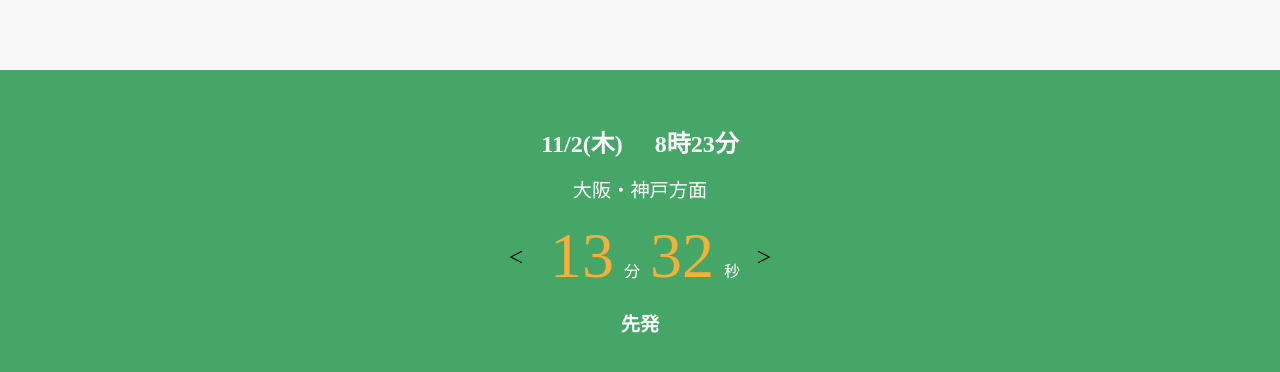
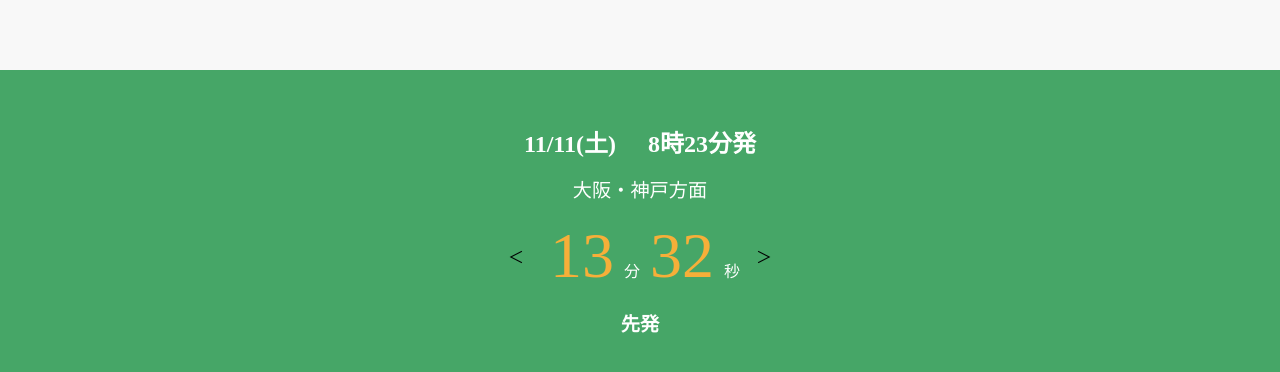
Before and after one commit to RikutoOgaki/teamapp, a Next.js app in the folder src/: page /Home in a window 1280 px wide. Shown: the part 410-782 px from the top of the page. Built offline with nearby package versions, Linux system fonts and the light colour scheme.

Commit message:
Home９割完成

```diff
--- /dev/null
+++ b/src/components/common/TimeClock.tsx
@@ -0,0 +1,54 @@
+import { useState, useEffect } from 'react'
+import style from '@/styles/components/common/timeclock.module.scss'
+import dayjs from 'dayjs'
+
+export function TimeClock() {
+
+    // カウントダウンタイマーの実装
+    // 0になったら、次発までの時間にしないといけない
+
+    // 現在の月、日、曜日を取得
+    const Month = dayjs().get('M') + 1
+    const Day = dayjs().get('D')
+    const week = dayjs().get('d')
+
+
+    const today = dayjs().unix();
+    console.log(today, Month, Day, week);
+
+
+
+    return (
+        <>
+            <div className={style.timeDown}>
+                <div className={style.dateTime}>
+                    {/* 電車が出発する日付と時間 */}
+                    <p>
+                        {Month}/{Day}
+                        ({week === 0 ? '日'
+                            : week === 1 ? '月'
+                                : week === 2 ? '火'
+                                    : week === 3 ? '水'
+                                        : week === 4 ? '木'
+                                            : week === 5 ? '金'
+                                                : week === 6 ? '土' : undefined})
+                    </p>
+                    <p>8時23分発</p>
+                </div>
+                <p className={style.text}>大阪・神戸方面</p>
+                <div className={style.timeClock}>
+                    {/* タイムダウンするロジックを作成する 現在時刻から発車するまでの時間を算出する */}
+                    <span>＜</span>
+                    <p>
+                        <span className={style.bold}>13</span>
+                        分
+                        <span className={style.bold}>32</span>
+                        秒
+                    </p>
+                    <span>＞</span>
+                </div>
+                <p className={style.textBold}>先発</p>
+            </div>
+        </>
+    )
+}
--- a/src/pages/Home/index.tsx
+++ b/src/pages/Home/index.tsx
@@ -1,5 +1,6 @@
 import { useState, useEffect } from 'react'
 import style from '@/styles/Home/index.module.scss'
+import { TimeClock } from '@/components/common/TimeClock'
 
 // 一番見るページになる
 
@@ -53,6 +54,8 @@ export default function Home() {
     const [flg, setFlg] = useState(false)
 
     // 今日の日付とその曜日を取得して、一致するweekの値を表示する
+    // 必要な値
+    // 現在時刻 電車の出発時間 カウントダウンタイマーの実装
 
 
     return (
@@ -99,15 +102,15 @@ export default function Home() {
                         </div>
                     </div>
                 </div>
-                <div className={style.timeDown}>
+                {/* <div className={style.timeDown}>
                     <div className={style.dateTime}>
-                        {/* 電車が出発する日付と時間 */}
+
                         <p>11/2(木)</p>
                         <p>8時23分</p>
                     </div>
                     <p className={style.text}>大阪・神戸方面</p>
                     <div className={style.timeClock}>
-                        {/* タイムダウンするロジックを作成する 現在時刻から発車するまでの時間を算出する */}
+
                         <span>＜</span>
                         <p>
                             <span className={style.bold}>13</span>
@@ -118,7 +121,9 @@ export default function Home() {
                         <span>＞</span>
                     </div>
                     <p className={style.textBold}>先発</p>
-                </div>
+                </div> */}
+
+                <TimeClock />
             </div>
         </>
     )
--- /dev/null
+++ b/src/styles/components/common/timeclock.module.scss
@@ -0,0 +1,50 @@
+.timeDown {
+    width: 100%;
+    height: 40vh;
+    background-color: #46A667;
+    display: flex;
+    justify-content: center;
+    align-items: center;
+    flex-direction: column;
+    gap: 1rem;
+
+    .dateTime {
+
+        display: flex;
+        gap: 2rem;
+
+        & p {
+            font-weight: bold;
+            font-size: 1.5rem;
+            color: #ffffff;
+
+        }
+    }
+
+    .text {
+        font-size: 1.2rem;
+        color: #ffffff;
+    }
+
+    .timeClock {
+        display: flex;
+        align-items: center;
+        gap: 1rem;
+
+        & p {
+            color: #ffffff;
+        }
+
+        .bold {
+            color: #F6AF39;
+            font-size: 4rem;
+            margin: 0 10px 0 10px;
+        }
+    }
+
+    .textBold {
+        color: #ffffff;
+        font-weight: bold;
+        font-size: 1.2rem;
+    }
+}
```
Also changed, not shown: src/libs/test/reducer.ts (deleted, +0 -19 lines).
